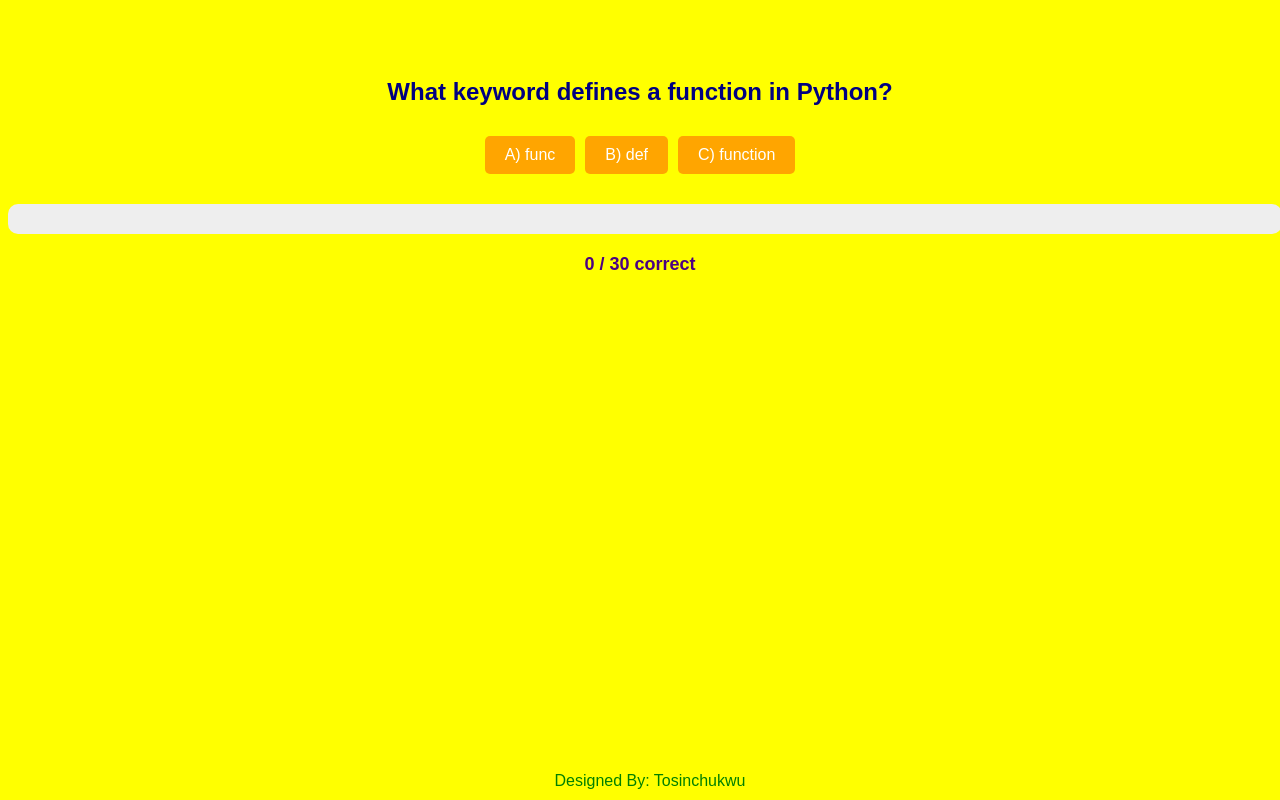
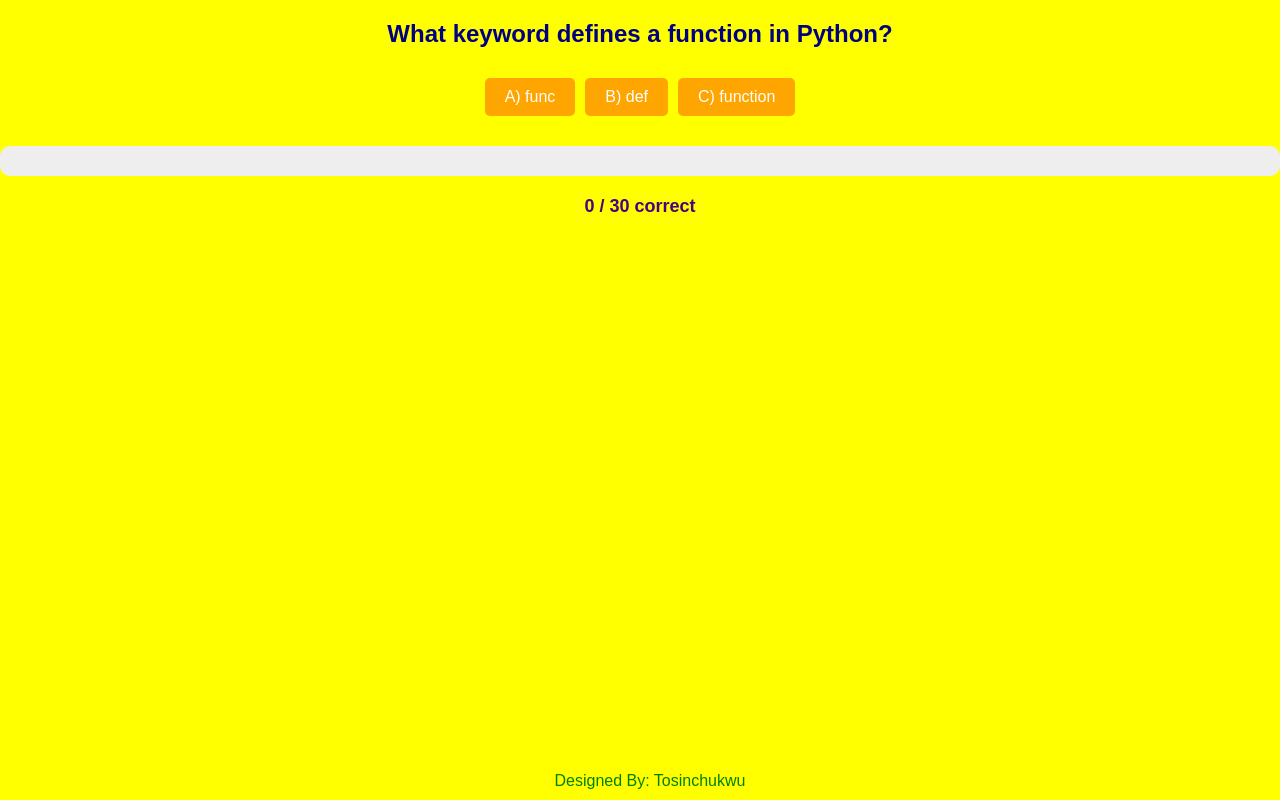
Before and after one commit to tosinchukwu/practquiz, a plain HTML site: page index1.html in a window 1280 px wide. Both pictures are taken after a click on the button "Beginner". Drawn offline with Linux system fonts and the light colour scheme.

Commit message:
Update style.css

```diff
--- a/style.css
+++ b/style.css
@@ -77,9 +77,21 @@ button:hover {
 }
 
 #progress-bar-container {
+    width: 100%; /* Ensures the container is not wider than the screen */
+    max-width: 100%; /* Prevents any overflow */
+    background: #eee;
+    border-radius: 10px;
+    margin: 20px 0;
+    box-sizing: border-box; /* Includes padding in the width */
     padding: 5px;
+}
+
+#progress-bar {
+    height: 20px;
+    width: 0%; /* This will dynamically change */
+    background: limegreen;
     border-radius: 10px;
-    background-color: #f0f0f0; /* Slight background contrast for the bar container */
+    transition: width 0.3s ease;
 }
 
 #progress-text {
@@ -103,3 +115,10 @@ button:hover {
         font-size: 14px; /* Smaller button font size */
     }
 }
+
+/* Preventing any horizontal overflow on the page */
+html, body {
+    margin: 0;
+    padding: 0;
+    overflow-x: hidden; /* Prevent horizontal scrolling */
+}
```
Lines whose indentation alone changed are shown as unchanged.
